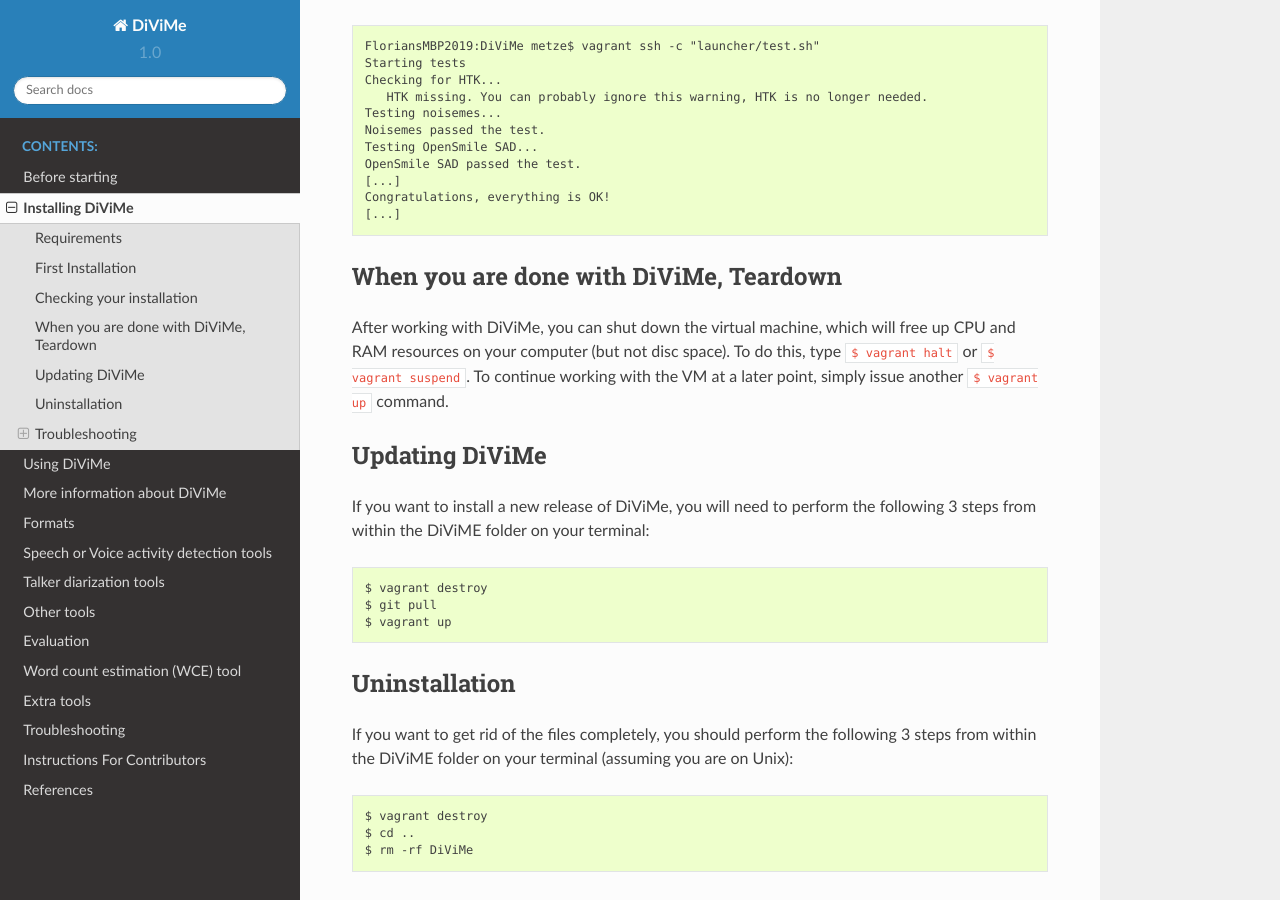
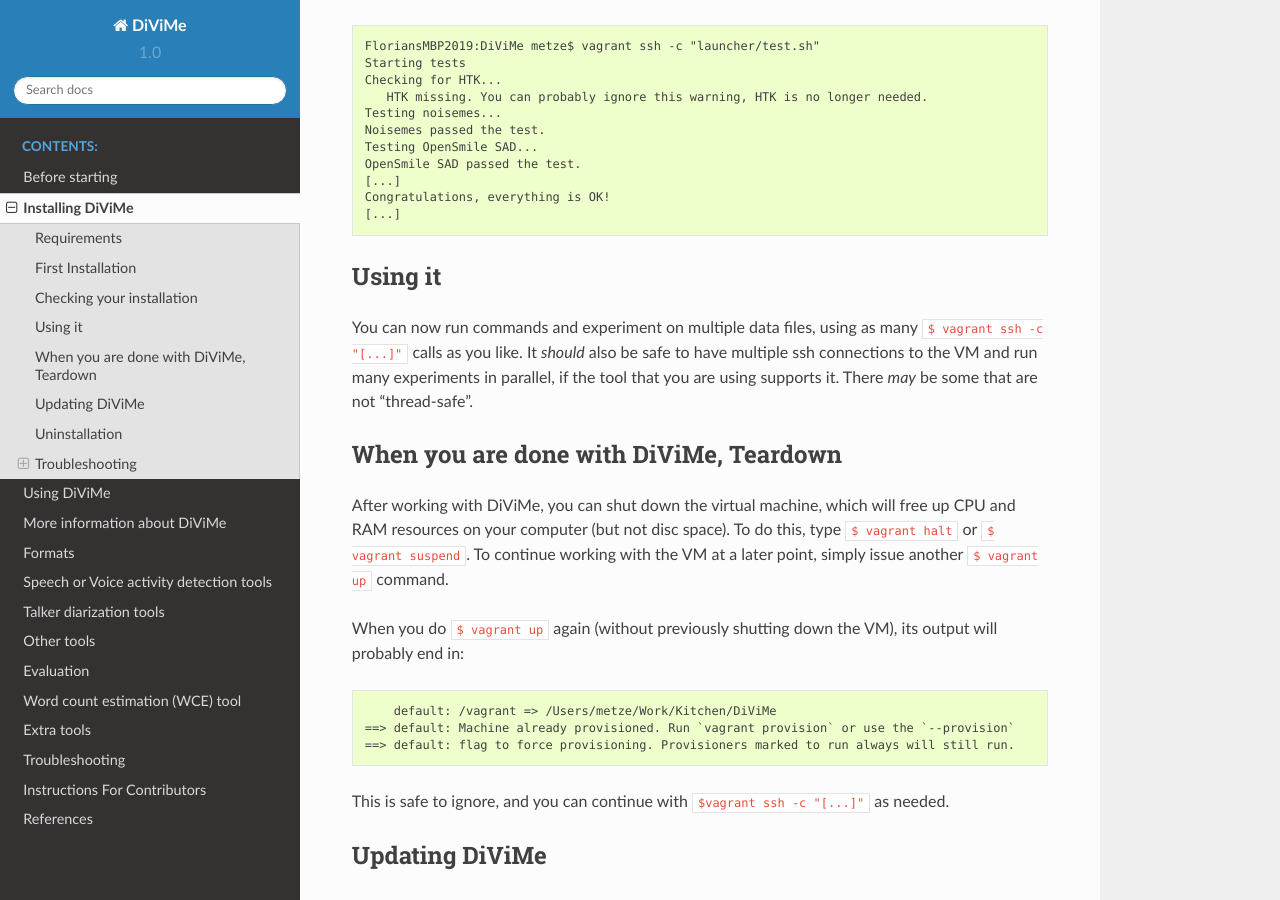
Before and after one commit to srvk/DiViMe, a Sphinx documentation site: the page built from docs/source/install.md, in a window 1280 px wide and 900 px high, scrolled down 1839 px. Built offline with Sphinx 7.4.7 and the Read the Docs theme 2.0.0, drawn with Linux system fonts in a browser that asks for light colours.

Commit message:
Update install.md

````diff
--- a/docs/source/install.md
+++ b/docs/source/install.md
@@ -70,9 +70,23 @@
 [...]
 ```
 
+## Using it
+
+You can now run commands and experiment on multiple data files, using as many `$ vagrant ssh -c "[...]"` calls as you like. It *should* also be safe to have multiple ssh connections to the VM and run many experiments in parallel, if the tool that you are using supports it. There *may* be some that are not "thread-safe".
+
 ## When you are done with DiViMe, Teardown
 
 After working with DiViMe, you can shut down the virtual machine, which will free up CPU and RAM resources on your computer (but not disc space). To do this, type `$ vagrant halt` or `$ vagrant suspend`. To continue working with the VM at a later point, simply issue another `$ vagrant up` command.
+
+When you do `$ vagrant up` again (without previously shutting down the VM), its output will probably end in:
+
+```
+    default: /vagrant => /Users/metze/Work/Kitchen/DiViMe
+==> default: Machine already provisioned. Run `vagrant provision` or use the `--provision`
+==> default: flag to force provisioning. Provisioners marked to run always will still run.
+```
+
+This is safe to ignore, and you can continue with `$vagrant ssh -c "[...]"` as needed.
 
 ## Updating DiViMe
 
````
